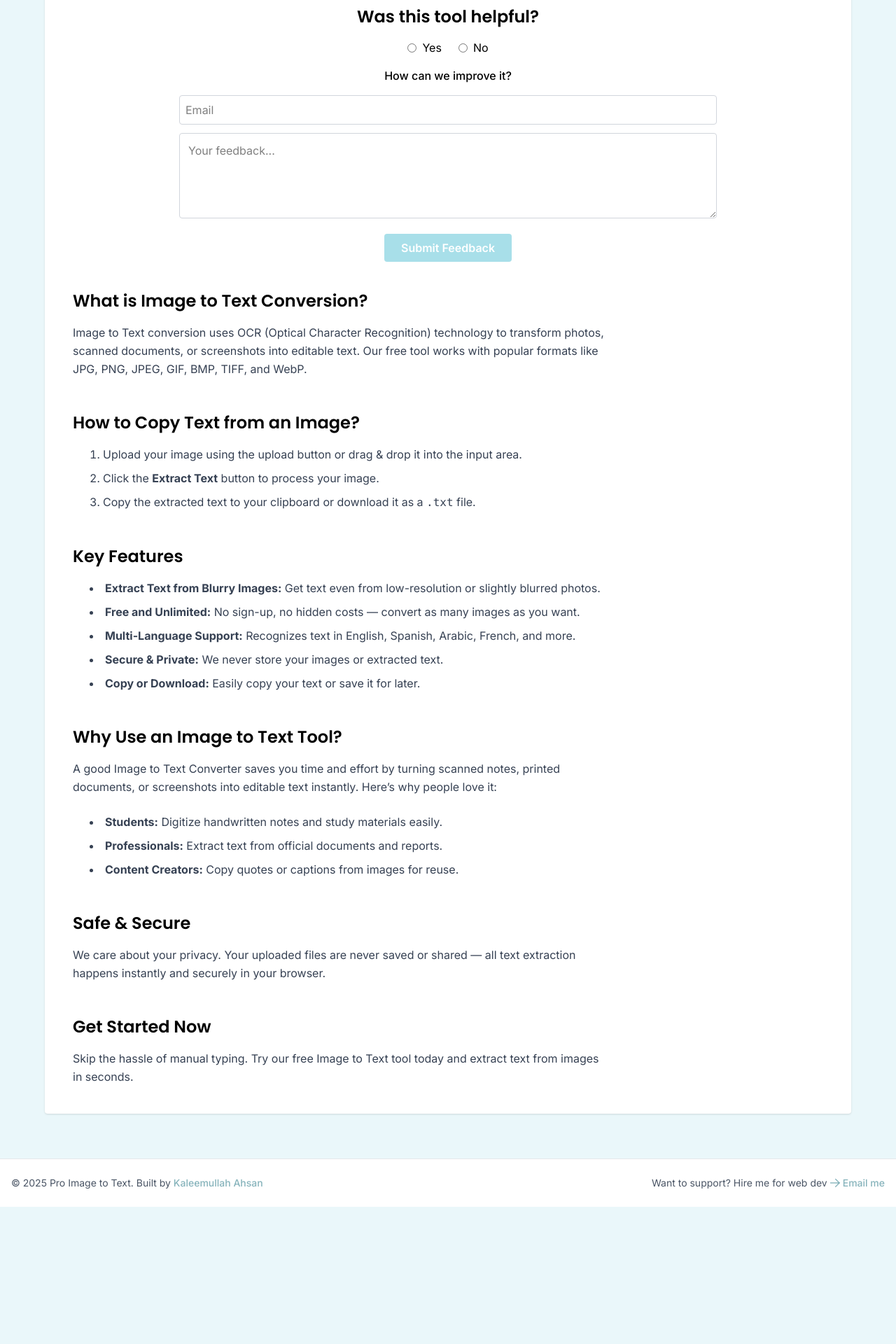
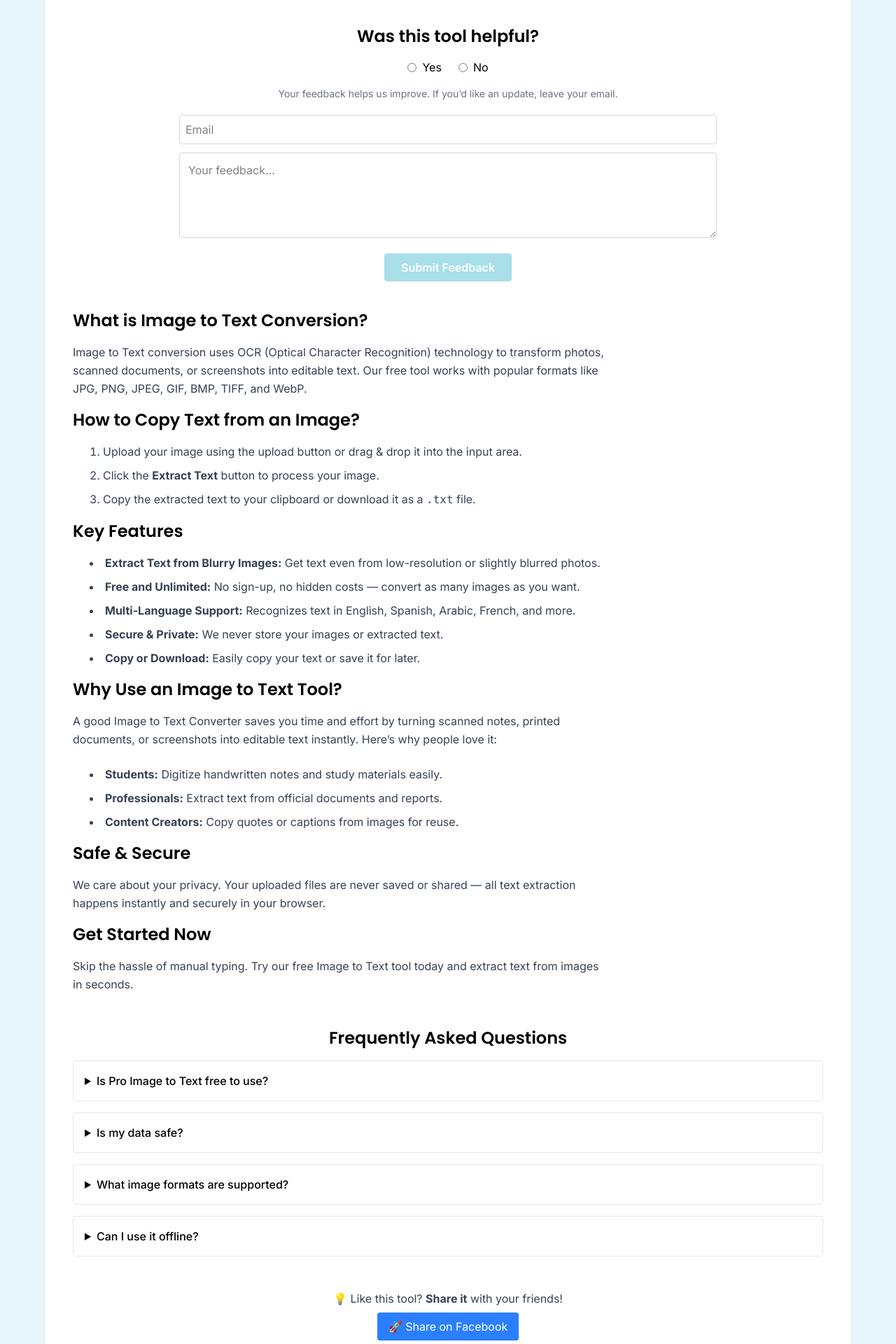
Before and after one commit to axndev/image-to-text, a React (Vite) app: page / in a window 1280 px wide. Shown: the part 540-2460 px from the top of the page at 70% size. Before the commit the page ends 2264 px from the top, so only its background shows below. Built offline with nearby package versions, Linux system fonts and the light colour scheme.

Commit message:
home update

```diff
--- a/src/Pages/ImageToText.jsx
+++ b/src/Pages/ImageToText.jsx
@@ -7,6 +7,24 @@ import { X, Copy, Download } from 'lucide-react';
 export default function ImageToText() {
   const [images, setImages] = useState([]);
   const [extracting, setExtracting] = useState(false);
+  const [dragging, setDragging] = useState(false);
+  const [deferredPrompt, setDeferredPrompt] = useState(null);
+
+  useEffect(() => {
+    const handler = (e) => {
+      e.preventDefault();
+      setDeferredPrompt(e);
+    };
+    window.addEventListener('beforeinstallprompt', handler);
+    return () => window.removeEventListener('beforeinstallprompt', handler);
+  }, []);
+
+  const handleInstall = () => {
+    if (deferredPrompt) {
+      deferredPrompt.prompt();
+      deferredPrompt.userChoice.then(() => setDeferredPrompt(null));
+    }
+  };
 
   const handleImageChange = (e) => {
     const files = Array.from(e.target.files);
@@ -50,10 +68,16 @@ export default function ImageToText() {
     setImages((prev) => prev.filter((img) => img.id !== id));
   };
 
-  const handleDragOver = (e) => e.preventDefault();
+  const handleDragOver = (e) => {
+    e.preventDefault();
+    setDragging(true);
+  };
+
+  const handleDragLeave = () => setDragging(false);
 
   const handleDrop = (e) => {
     e.preventDefault();
+    setDragging(false);
     const files = Array.from(e.dataTransfer.files);
     const newImages = files
       .filter((file) => file.type.startsWith('image/'))
@@ -77,12 +101,8 @@ export default function ImageToText() {
         const ctx = canvas.getContext('2d');
         canvas.width = img.width;
         canvas.height = img.height;
-
-        // Improve contrast & brightness for OCR
         ctx.filter = 'contrast(150%) brightness(120%)';
         ctx.drawImage(img, 0, 0);
-
-        // Convert to grayscale
         const imgData = ctx.getImageData(0, 0, canvas.width, canvas.height);
         for (let i = 0; i < imgData.data.length; i += 4) {
           const avg = (imgData.data[i] + imgData.data[i + 1] + imgData.data[i + 2]) / 3;
@@ -91,10 +111,9 @@ export default function ImageToText() {
           imgData.data[i + 2] = avg;
         }
         ctx.putImageData(imgData, 0, 0);
-
         canvas.toBlob((blob) => {
           resolve(blob);
-          URL.revokeObjectURL(img.src); // Clean up URL
+          URL.revokeObjectURL(img.src);
         });
       };
     });
@@ -110,35 +129,20 @@ export default function ImageToText() {
 
   const handleExtractAll = async () => {
     setExtracting(true);
-
     for (const img of images) {
       setImages((prev) =>
-        prev.map((i) =>
-          i.id === img.id ? { ...i, loading: true, text: '', error: '' } : i
-        )
+        prev.map((i) => (i.id === img.id ? { ...i, loading: true, text: '', error: '' } : i))
       );
-
       try {
         const preprocessedBlob = await processImage(img.file);
         const preprocessedURL = URL.createObjectURL(preprocessedBlob);
-
-        const { data: { text: rawText } } = await Tesseract.recognize(preprocessedURL, 'eng', {
-          logger: (m) => console.log(m),
-        });
-
+        const { data: { text: rawText } } = await Tesseract.recognize(preprocessedURL, 'eng');
         URL.revokeObjectURL(preprocessedURL);
-
         const cleaned = cleanText(rawText);
-
         setImages((prev) =>
           prev.map((i) =>
             i.id === img.id
-              ? {
-                  ...i,
-                  text: cleaned || '',
-                  error: cleaned ? '' : 'No text found.',
-                  loading: false,
-                }
+              ? { ...i, text: cleaned || '', error: cleaned ? '' : 'No text found.', loading: false }
               : i
           )
         );
@@ -151,7 +155,6 @@ export default function ImageToText() {
         );
       }
     }
-
     setExtracting(false);
   };
 
@@ -169,9 +172,7 @@ export default function ImageToText() {
 
   const handleDownloadAll = () => {
     images.forEach((img) => {
-      if (img.text) {
-        handleDownloadText(img.text, img.name);
-      }
+      if (img.text) handleDownloadText(img.text, img.name);
     });
   };
 
@@ -183,64 +184,55 @@ export default function ImageToText() {
   return (
     <>
       <Helmet>
-        <title>Pro Image to Text - Multi OCR</title>
-        <meta
-          name="description"
-          content="Copy text from images for free, fast & secure OCR tool."
-        />
+        <title>Pro Image to Text - Free Online OCR</title>
+        <meta name="description" content="Extract text from images, scans or screenshots. Free, secure & fast OCR tool. Install for offline use!" />
+        <link rel="canonical" href="https://proimagetotext.com/" />
+        <meta property="og:title" content="Pro Image to Text" />
+        <meta property="og:description" content="Free OCR tool to copy text from images, scans or screenshots." />
+        <meta property="og:image" content="https://proimagetotext.com/og-image.png" />
+        <meta property="og:url" content="https://proimagetotext.com/" />
+        <meta name="twitter:card" content="summary_large_image" />
       </Helmet>
 
-      <main className="max-w-6xl md:mx-auto space-y-10 md:p-10 px-5 py-10 md:mt-15 mt-5 mx-2 bg-white rounded shadow">
-        {/* Hero */}
+      <main className="max-w-6xl md:mt-15 mt-5 md:mx-auto space-y-10 md:p-10 px-5 py-10 mx-2 bg-white rounded shadow">
         <header className="text-center">
-          <h1 className="text-4xl md:text-5xl font-bold text-gray-900 mb-4">
-            Pro Image to Text Converter
-          </h1>
+          <h1 className="text-4xl md:text-5xl font-bold text-gray-900 mb-4">Pro Image to Text Converter</h1>
           <p className="text-lg text-gray-600 max-w-2xl mx-auto">
-            Copy text from images online for free — fast, secure, and accurate.
+            Copy text from images online for free — fast, secure, and accurate. ✔ Trusted by 500+ users.
           </p>
+          {deferredPrompt && (
+            <Button onClick={handleInstall} className="bg-blue-500 text-white hover:bg-blue-600 mt-4">
+              📲 Install for Offline Use
+            </Button>
+          )}
         </header>
 
-        {/* Upload */}
         <section className="text-center">
           <div
             onDrop={handleDrop}
             onDragOver={handleDragOver}
-            className="border-2 border-dashed border-[#A8DFE9] p-12 rounded-lg hover:border-cyan-500 transition-colors cursor-pointer"
+            onDragLeave={handleDragLeave}
+            className={`border-2 border-dashed p-12 rounded-lg cursor-pointer transition-colors hover:border-cyan-500 ${dragging ? 'border-cyan-500 bg-cyan-50' : 'border-[#A8DFE9]'
+              }`}
           >
             <label className="cursor-pointer block">
               <img src="/cloud.png" className="max-w-17 m-auto mb-5" alt="Upload cloud" />
               <span className="block mb-2 text-gray-700">
                 Drag & drop, paste with Ctrl+V or click to{' '}
-                <span className="text-[#74b2bd] font-semibold underline">
-                  Upload images
+                <span className="text-[#74b2bd] font-semibold underline">Upload images</span>
               </span>
-              </span>
-              <input
-                type="file"
-                accept="image/*"
-                multiple
-                onChange={handleImageChange}
-                className="hidden"
-              />
+              <input type="file" accept="image/*" multiple onChange={handleImageChange} className="hidden" />
             </label>
           </div>
         </section>
 
-        {/* Actions & Results */}
         {images.length > 0 && (
           <section className="space-y-8">
             <div className="flex flex-wrap gap-4 justify-center">
-              <Button
-                onClick={() => setImages([])}
-                className="bg-red-500 text-white hover:bg-red-600"
-              >
+              <Button onClick={() => setImages([])} className="bg-red-500 text-white hover:bg-red-600">
                 Start Over
               </Button>
-              <Button
-                onClick={handleDownloadAll}
-                className="bg-green-500 text-white hover:bg-green-600"
-              >
+              <Button onClick={handleDownloadAll} className="bg-green-500 text-white hover:bg-green-600">
                 Download All
               </Button>
               <Button
@@ -251,46 +243,29 @@ export default function ImageToText() {
                 {extracting ? 'Extracting...' : 'Extract Text'}
               </Button>
             </div>
-
             <div className="space-y-6">
               {images.map((img) => (
                 <div
                   key={img.id}
                   className="flex flex-col md:flex-row gap-6 border border-gray-200 rounded-lg p-6 shadow-sm"
                 >
-                  <img
-                    src={URL.createObjectURL(img.file)}
-                    alt={img.name}
-                    className="w-full md:w-40 rounded border"
-                  />
-
+                  <img src={URL.createObjectURL(img.file)} alt={img.name} className="w-full md:w-40 rounded border" />
                   <div className="flex-1">
                     <h4 className="font-semibold mb-2">{img.name}</h4>
-
-                    {img.loading && (
-                      <p className="text-blue-600 font-medium mb-2">Extracting...</p>
-                    )}
-
-                    {img.error && (
-                      <p className="text-red-600 font-medium mb-2">{img.error}</p>
-                    )}
-
+                    {img.loading && <p className="text-blue-600 font-medium mb-2">Extracting...</p>}
+                    {img.error && <p className="text-red-600 font-medium mb-2">{img.error}</p>}
                     {img.text && (
                       <pre className="bg-gray-100 p-4 rounded text-sm overflow-auto whitespace-pre-wrap mb-2">
                         {img.text}
                       </pre>
                     )}
-
                     <div className="flex gap-2 flex-wrap">
                       {img.text && (
                         <>
                           <Button variant="secondary" onClick={() => handleCopyText(img.text)}>
                             <Copy className="mr-1" size={16} /> Copy
                           </Button>
-                          <Button
-                            variant="secondary"
-                            onClick={() => handleDownloadText(img.text, img.name)}
-                          >
+                          <Button variant="secondary" onClick={() => handleDownloadText(img.text, img.name)}>
                             <Download className="mr-1" size={16} /> Download
                           </Button>
                         </>
@@ -306,52 +281,36 @@ export default function ImageToText() {
           </section>
         )}
 
-        {/* Feedback */}
         <section className="max-w-3xl mx-auto text-center space-y-6">
           <h2 className="text-2xl font-bold">Was this tool helpful?</h2>
-          <form
-            action="https://formspree.io/f/xqabnwkr"
-            method="POST"
-            className="space-y-4"
-          >
+          <form action="https://formspree.io/f/xqabnwkr" method="POST" className="space-y-4">
             <div className="flex justify-center gap-6">
               <label className="flex items-center gap-2">
-                <input
-                  type="radio"
-                  name="helpful"
-                  value="Yes"
-                  required
-                  className="accent-[#A8DFE9]"
-                />
-                Yes
+                <input type="radio" name="helpful" value="Yes" required className="accent-[#A8DFE9]" /> Yes
               </label>
               <label className="flex items-center gap-2">
-                <input
-                  type="radio"
-                  name="helpful"
-                  value="No"
-                  required
-                  className="accent-[#A8DFE9]"
-                />
-                No
+                <input type="radio" name="helpful" value="No" required className="accent-[#A8DFE9]" /> No
               </label>
             </div>
-
+            <p className="text-sm text-gray-500 mb-2">
+              Your feedback helps us improve. If you’d like an update, leave your email.
+            </p>
             <div>
-              <label htmlFor="feedback" className="block mb-1 font-medium" required>
-                How can we improve it?
-              </label>
-              <input type="email" required name='email' id='email' placeholder='Email' className='w-full border border-gray-300 rounded p-2 my-3 focus:outline-none focus:ring focus:border-[#A8DFE9]'/>
+              <input
+                type="email"
+                name="email"
+                id="email"
+                placeholder="Email"
+                className="w-full border border-gray-300 rounded p-2 my-3 focus:outline-none focus:ring focus:border-[#A8DFE9]"
+              />
               <textarea
                 id="feedback"
-                required
                 name="feedback"
                 rows="4"
                 placeholder="Your feedback..."
-                className="w-full border border-gray-300 rounded p-3 focus:outline-none focus:ring focus:border-[#A8DFE9] "
+                className="w-full border border-gray-300 rounded p-3 focus:outline-none focus:ring focus:border-[#A8DFE9]"
               ></textarea>
             </div>
-
             <button
               type="submit"
               className="bg-[#A8DFE9] text-white font-semibold px-6 py-2 rounded hover:bg-[#87cad6] transition"
@@ -360,8 +319,10 @@ export default function ImageToText() {
             </button>
           </form>
         </section>
-          {/* Info Sections */}
-        <section className="space-y-12 ">
+
+        <section className="space-y-12">
+          {/* Keep your info sections, FAQ, etc here */}
+          <div>
             <div className="space-y-6">
               <h2 className="text-2xl font-bold">What is Image to Text Conversion?</h2>
               <p className="text-gray-700 max-w-3xl leading-relaxed">
@@ -418,6 +379,54 @@ export default function ImageToText() {
                 Skip the hassle of manual typing. Try our free Image to Text tool today and extract text from images in seconds.
               </p>
             </div>
+          </div>
+          {/* Add the FAQ block from previous suggestions */}
+          <div className="space-y-8">
+            <h2 className="text-2xl font-bold text-center">Frequently Asked Questions</h2>
+
+            <div className="space-y-4">
+              <details className="border border-gray-200 rounded p-4">
+                <summary className="cursor-pointer font-medium">Is Pro Image to Text free to use?</summary>
+                <p className="mt-2 text-gray-700">
+                  Yes! It’s 100% free and unlimited. No account required, no hidden costs.
+                </p>
+              </details>
+
+              <details className="border border-gray-200 rounded p-4">
+                <summary className="cursor-pointer font-medium">Is my data safe?</summary>
+                <p className="mt-2 text-gray-700">
+                  Absolutely. All images and text are processed locally in your browser. We don’t store or share your files.
+                </p>
+              </details>
+
+              <details className="border border-gray-200 rounded p-4">
+                <summary className="cursor-pointer font-medium">What image formats are supported?</summary>
+                <p className="mt-2 text-gray-700">
+                  Common formats like JPG, PNG, GIF, BMP, TIFF, and WebP are all supported.
+                </p>
+              </details>
+
+              <details className="border border-gray-200 rounded p-4">
+                <summary className="cursor-pointer font-medium">Can I use it offline?</summary>
+                <p className="mt-2 text-gray-700">
+                  Yes! You can install Pro Image to Text as a PWA (Progressive Web App) and use it offline anytime.
+                </p>
+              </details>
+            </div>
+          </div>
+
+          {/* Add share CTA */}
+          <div className="text-center">
+            <p className="text-gray-700">💡 Like this tool? <strong>Share it</strong> with your friends!</p>
+            <a
+              href="https://www.facebook.com/"
+              target="_blank"
+              rel="noopener noreferrer"
+              className="inline-block mt-2 px-4 py-2 bg-blue-500 text-white rounded hover:bg-blue-600"
+            >
+              🚀 Share on Facebook
+            </a>
+          </div>
         </section>
       </main>
     </>
```
Lines whose indentation alone changed are shown as unchanged.
